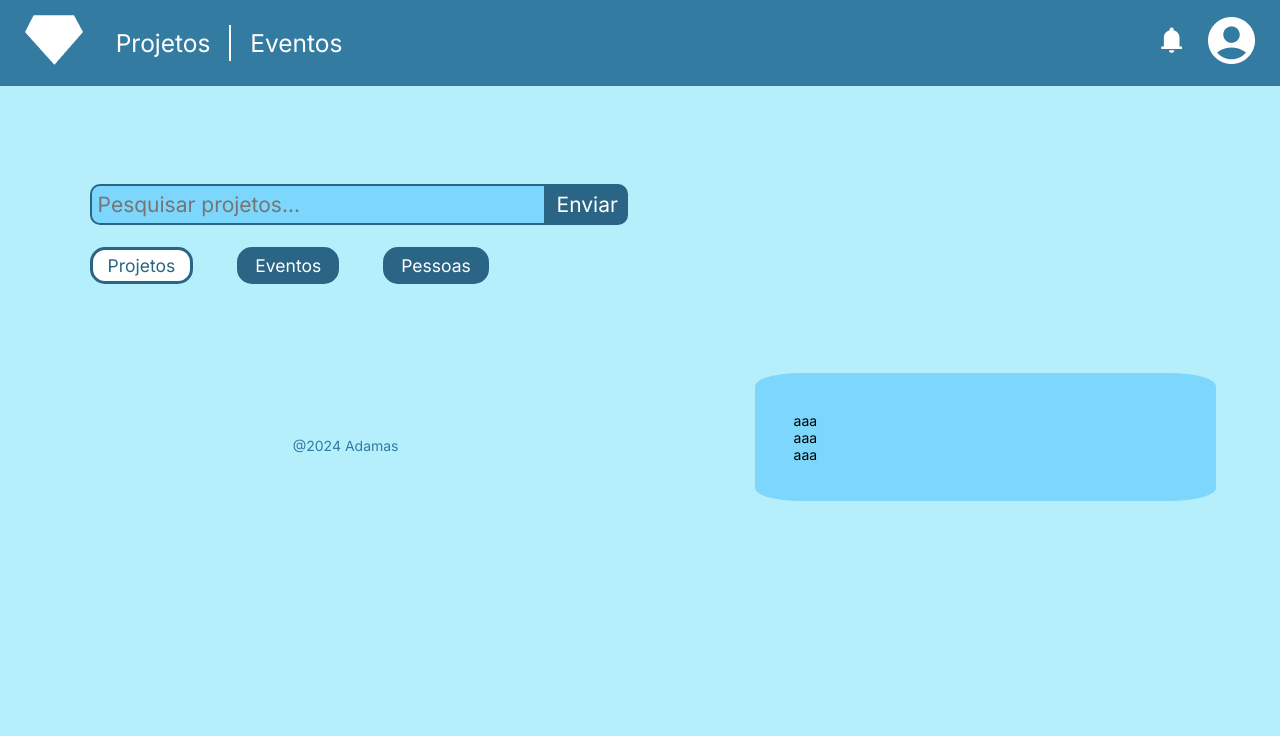
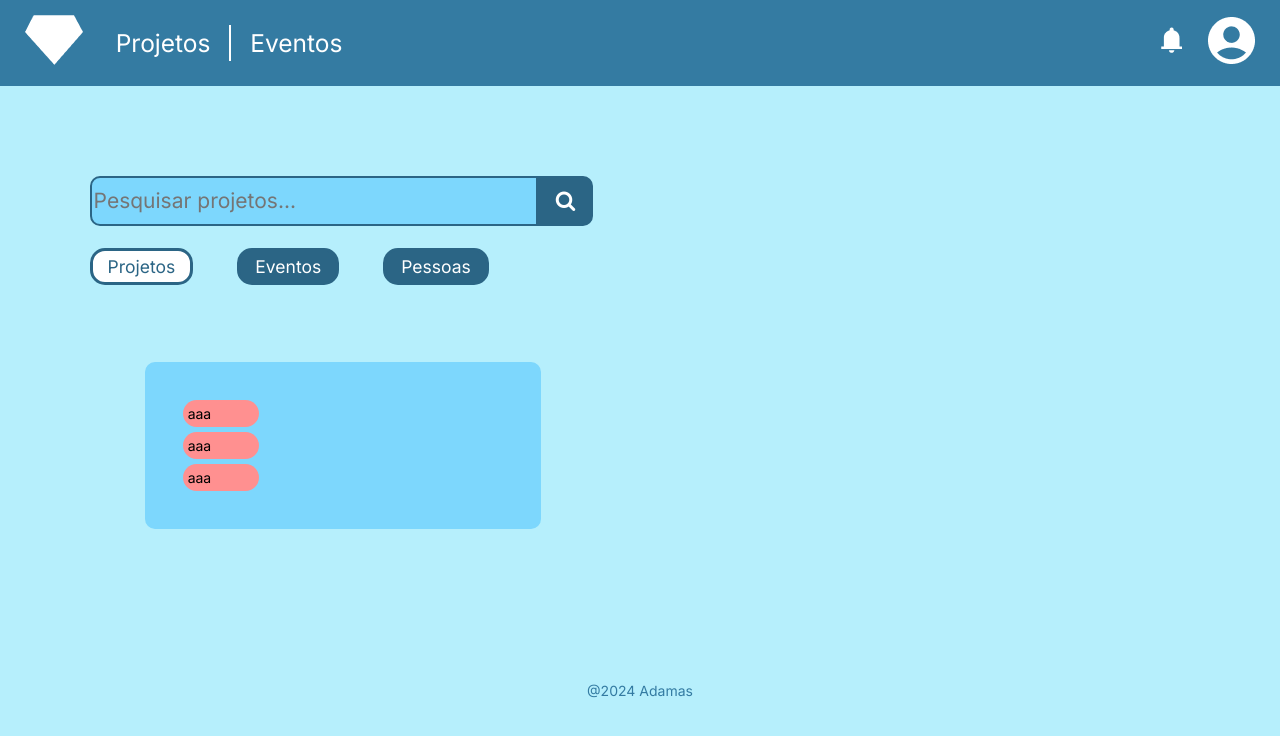
Before and after one commit to Noobolon/Adamas-FrontEnd, a Vue app: page /projetos in a window 1280 px wide. Shown: the top 736 px of the page. Built offline with nearby package versions, Linux system fonts and the light colour scheme.

Commit message:
ajustes no layout

```diff
--- a/src/assets/css/pesquisas.css
+++ b/src/assets/css/pesquisas.css
@@ -1,32 +1,34 @@
+@import url("https://cdnjs.cloudflare.com/ajax/libs/font-awesome/4.7.0/css/font-awesome.min.css");
 
 main{
+    display: grid;
     padding: 7%;
 }
 
-
 /* Container de pesquisas */
 .srch_container{
+    display: flex;
+    height: 50px;
     margin-bottom: 2%;
 }
 
 .srch_container input[type=text] {
+    width: 40%;
+
     background-color: var(--MenuColor);
-    padding: 6px;
-    margin-top: 8px;
     font-size: 1.5em;
-    width: 40%;
+
     border: solid 2px var(--ButtonColor);
     border-radius: 10px 0px 0px 10px;
 }
 
 .srch_container button {
-    padding: 6px;
-    width: 7.5%;
-    margin-top: 8px;
-    margin-right: 16px;
+    width: 5%;
+
     color: var(--Text2);
     background: var(--ButtonColor);
     font-size: 1.5em;
+
     border: solid 2px var(--ButtonColor);
     border-radius: 0 10px 10px 0;
     cursor: pointer;
@@ -35,8 +37,6 @@ main{
 .srch_container button:hover {
     background: var(--ButtonHoverColor);
   }
-
-
 
 /* Container de tipo de pesquisa */
 .contnt_container{
@@ -73,9 +73,16 @@ main{
 .tag_container{
     background-color: var(--MenuColor);
     padding: 3%;
-    border-radius: 10%;
+    border-radius: 10px;
     width: 30%;
-    float: right;
+    margin: 7% 5% 0 5%;
+}
 
-    margin: 0 5% 0 5%;
+.tag_container > p{
+    background-color: var(--TagColor);
+    padding: 5px;
+    margin: 5px;
+    width: 20%;
+
+    border-radius: 100px;
 }
--- a/src/views/search/Projects.vue
+++ b/src/views/search/Projects.vue
@@ -20,10 +20,8 @@ export default{
     <main>
 
         <div class="srch_container">
-            <form>
-                <input type="text" placeholder="Pesquisar projetos..." v-model="search_content">
-                <button type="button">Enviar</button>
-            </form>
+            <input type="text" placeholder="Pesquisar projetos..." v-model="search_content">
+            <button type="submit"><i class="fa fa-search"></i></button>
         </div>
 
         <nav class="contnt_container">
@@ -32,16 +30,12 @@ export default{
             <RouterLink to="/pessoas">Pessoas</RouterLink>
         </nav>
 
-        <!-- container de tags (depois continuo) -->
-
-
+        <aside class="tag_container">
+            <p>aaa</p>
+            <p>aaa</p>
+            <p>aaa</p>
+        </aside>
     </main>
-
-    <aside class="tag_container">
-        <p>aaa</p>
-        <p>aaa</p>
-        <p>aaa</p>
-    </aside>
 
 </template>
 
```
Also changed, not shown: public/symbols/SearchIcon.png (added).
